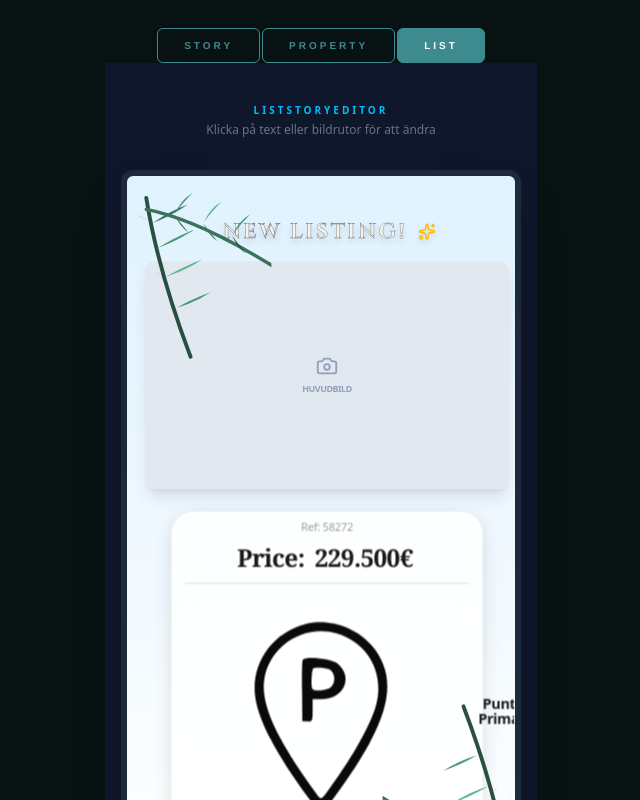
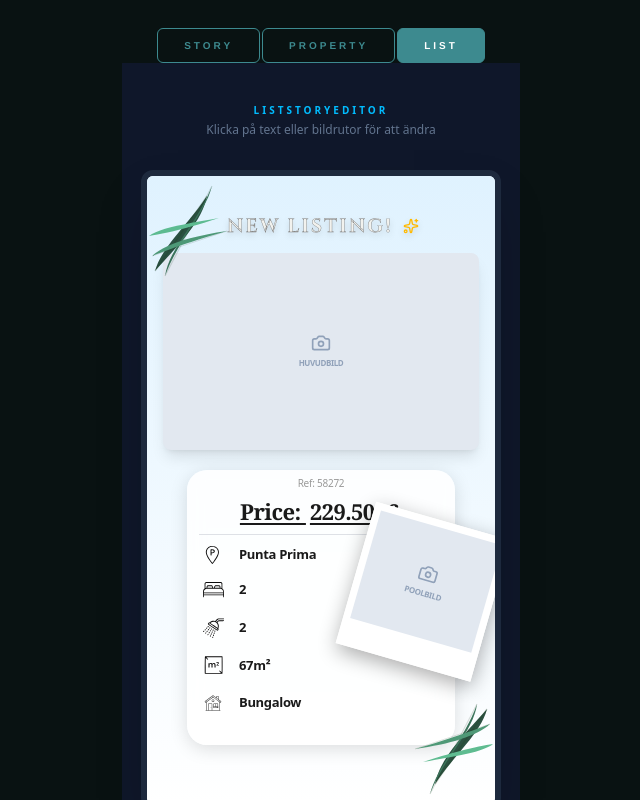
Before and after one commit to andre84o/instamall, a Next.js app: page / in a window 1280 px wide. Both pictures are taken after a click on the button "LIST". Shown: the top 800 px of the page, without its empty margins (319-959 px from the left). Built offline with nearby package versions, Linux system fonts and the light colour scheme.

Commit message:
Revert "feat: palm leaves, wider preview, polaroid lower, fix icon ratio & text alignment"
This reverts commit 3f56a70ca6c7f0b767161ccdd084fc43da0af317.

```diff
--- a/src/components/ListStoryEditor/index.tsx
+++ b/src/components/ListStoryEditor/index.tsx
@@ -28,75 +28,53 @@ function HouseIcon({ size = 18, className }: { size?: number; strokeWidth?: numb
   );
 }
 
-// ── Palm frond decorations (UI preview) ─────────────────────────────
-// Two fronds per component: one angled more downward, one more sideways.
-// Left leaflets extend off-canvas and are clipped by the card's overflow:hidden.
-function PalmDecorTopLeft() {
+// Tropical leaf SVG for UI preview – top-left corner
+function LeafDecorTopLeft() {
   return (
     <svg
-      width="130" height="165"
-      viewBox="-20 -20 150 185"
+      width="90" height="110"
+      viewBox="0 0 90 110"
       xmlns="http://www.w3.org/2000/svg"
       className="absolute top-0 left-0 z-20 pointer-events-none"
-      style={{ opacity: 0.93 }}
+      style={{ opacity: 0.92 }}
     >
-      {/* Frond 1 – stem going down-right from corner */}
-      <path d="M0,0 Q12,75 46,165" stroke="#1B4332" strokeWidth="4" fill="none" strokeLinecap="round"/>
-      {/* Right leaflets */}
-      <path d="M7,26 Q26,19 43,7 Q24,14 7,26Z" fill="#2D6A4F"/>
-      <path d="M12,52 Q32,45 50,33 Q31,40 12,52Z" fill="#40916C"/>
-      <path d="M20,82 Q40,76 58,64 Q39,71 20,82Z" fill="#52B788"/>
-      <path d="M32,114 Q50,109 67,98 Q49,104 32,114Z" fill="#40916C"/>
-      {/* Left leaflets (extend off edge – clipped) */}
-      <path d="M6,25 Q-11,18 -24,8 Q-13,17 6,25Z" fill="#1B4332"/>
-      <path d="M11,51 Q-7,44 -20,35 Q-9,43 11,51Z" fill="#2D6A4F"/>
-      <path d="M19,81 Q3,75 -10,67 Q1,74 19,81Z" fill="#1B4332"/>
-
-      {/* Frond 2 – stem going right from corner */}
-      <path d="M0,12 Q52,22 130,70" stroke="#2D6A4F" strokeWidth="3.5" fill="none" strokeLinecap="round"/>
-      {/* Upper leaflets */}
-      <path d="M30,16 Q36,2 48,-5 Q38,5 30,16Z" fill="#40916C"/>
-      <path d="M60,25 Q66,11 78,4 Q68,14 60,25Z" fill="#52B788"/>
-      <path d="M90,38 Q96,24 108,17 Q98,27 90,38Z" fill="#40916C"/>
-      {/* Lower leaflets */}
-      <path d="M29,17 Q35,30 44,36 Q36,27 29,17Z" fill="#2D6A4F"/>
-      <path d="M59,26 Q65,39 74,45 Q66,36 59,26Z" fill="#2D6A4F"/>
-      <path d="M89,39 Q95,52 104,58 Q96,49 89,39Z" fill="#1B4332"/>
+      {/* Leaf 1 – darkest, pointing up-right */}
+      <path d="M8,95 C15,70 40,50 60,20 C55,45 35,65 8,95 Z" fill="#1B4332" />
+      <line x1="8" y1="95" x2="60" y2="20" stroke="rgba(0,40,0,0.18)" strokeWidth="1.5" />
+      {/* Leaf 2 – medium, pointing up */}
+      <path d="M18,100 C22,72 50,48 65,10 C58,38 32,62 18,100 Z" fill="#2D6A4F" />
+      <line x1="18" y1="100" x2="65" y2="10" stroke="rgba(0,40,0,0.15)" strokeWidth="1.2" />
+      {/* Leaf 3 – lighter, pointing right */}
+      <path d="M5,80 C18,68 45,60 80,55 C55,62 25,72 5,80 Z" fill="#40916C" />
+      <line x1="5" y1="80" x2="80" y2="55" stroke="rgba(0,40,0,0.13)" strokeWidth="1" />
+      {/* Leaf 4 – lightest accent */}
+      <path d="M2,60 C12,52 38,48 72,42 C48,50 18,58 2,60 Z" fill="#52B788" />
     </svg>
   );
 }
 
-function PalmDecorBottomRight() {
+// Tropical leaf SVG for UI preview – bottom-right corner
+function LeafDecorBottomRight() {
   return (
     <svg
-      width="130" height="165"
-      viewBox="-20 -20 150 185"
+      width="90" height="110"
+      viewBox="0 0 90 110"
       xmlns="http://www.w3.org/2000/svg"
       className="absolute bottom-0 right-0 z-20 pointer-events-none"
-      style={{ opacity: 0.93, transform: "rotate(180deg)" }}
+      style={{ opacity: 0.92, transform: "rotate(180deg)" }}
     >
-      {/* Same paths as top-left – rotation mirrors into bottom-right corner */}
-      <path d="M0,0 Q12,75 46,165" stroke="#1B4332" strokeWidth="4" fill="none" strokeLinecap="round"/>
-      <path d="M7,26 Q26,19 43,7 Q24,14 7,26Z" fill="#2D6A4F"/>
-      <path d="M12,52 Q32,45 50,33 Q31,40 12,52Z" fill="#40916C"/>
-      <path d="M20,82 Q40,76 58,64 Q39,71 20,82Z" fill="#52B788"/>
-      <path d="M32,114 Q50,109 67,98 Q49,104 32,114Z" fill="#40916C"/>
-      <path d="M6,25 Q-11,18 -24,8 Q-13,17 6,25Z" fill="#1B4332"/>
-      <path d="M11,51 Q-7,44 -20,35 Q-9,43 11,51Z" fill="#2D6A4F"/>
-      <path d="M19,81 Q3,75 -10,67 Q1,74 19,81Z" fill="#1B4332"/>
-      <path d="M0,12 Q52,22 130,70" stroke="#2D6A4F" strokeWidth="3.5" fill="none" strokeLinecap="round"/>
-      <path d="M30,16 Q36,2 48,-5 Q38,5 30,16Z" fill="#40916C"/>
-      <path d="M60,25 Q66,11 78,4 Q68,14 60,25Z" fill="#52B788"/>
-      <path d="M90,38 Q96,24 108,17 Q98,27 90,38Z" fill="#40916C"/>
-      <path d="M29,17 Q35,30 44,36 Q36,27 29,17Z" fill="#2D6A4F"/>
-      <path d="M59,26 Q65,39 74,45 Q66,36 59,26Z" fill="#2D6A4F"/>
-      <path d="M89,39 Q95,52 104,58 Q96,49 89,39Z" fill="#1B4332"/>
+      <path d="M8,95 C15,70 40,50 60,20 C55,45 35,65 8,95 Z" fill="#1B4332" />
+      <line x1="8" y1="95" x2="60" y2="20" stroke="rgba(0,40,0,0.18)" strokeWidth="1.5" />
+      <path d="M18,100 C22,72 50,48 65,10 C58,38 32,62 18,100 Z" fill="#2D6A4F" />
+      <line x1="18" y1="100" x2="65" y2="10" stroke="rgba(0,40,0,0.15)" strokeWidth="1.2" />
+      <path d="M5,80 C18,68 45,60 80,55 C55,62 25,72 5,80 Z" fill="#40916C" />
+      <line x1="5" y1="80" x2="80" y2="55" stroke="rgba(0,40,0,0.13)" strokeWidth="1" />
+      <path d="M2,60 C12,52 38,48 72,42 C48,50 18,58 2,60 Z" fill="#52B788" />
     </svg>
   );
 }
 
-// Include Segoe UI for better Windows rendering consistency with browser UI
-const SS = "'Segoe UI','Helvetica Neue',Helvetica,Arial,sans-serif";
+const SS = "'Helvetica Neue',Helvetica,Arial,sans-serif";
 const SF = "Georgia,'Times New Roman',serif";
 
 // ── Editable Field ─────────────────────────────────────────────────
@@ -241,7 +219,7 @@ export default function ListStoryEditor() {
           await document.fonts.ready;
         }
       } catch (e) {
-        console.warn("Cinzel font load failed:", e);
+        console.warn("Cinzel font load failed, using serif fallback:", e);
       }
 
       const W = 1080, H = 1920;
@@ -274,66 +252,32 @@ export default function ListStoryEditor() {
         ctx.closePath();
       }
 
-      // ── Palm leaf helpers ──
-      // Draws a single narrow pointed leaflet from base (bx,by) to tip (tx,ty)
-      function drawLeaflet(bx: number, by: number, tx: number, ty: number, color: string) {
-        const dx = tx - bx, dy = ty - by;
-        const len = Math.sqrt(dx * dx + dy * dy);
-        if (len < 2) return;
-        const nx = -dy / len, ny = dx / len; // left normal
-        const halfW = len * 0.09;
-        const mx = (bx + tx) / 2, my = (by + ty) / 2;
-        ctx.beginPath();
-        ctx.moveTo(bx, by);
-        ctx.quadraticCurveTo(mx + nx * halfW, my + ny * halfW, tx, ty);
-        ctx.quadraticCurveTo(mx - nx * halfW, my - ny * halfW, bx, by);
-        ctx.closePath();
-        ctx.fillStyle = color;
-        ctx.fill();
-      }
-
-      // Draws a palm frond: curved stem with paired leaflets along it.
-      // Leaflets that extend off canvas are automatically clipped.
-      function drawPalmFrond(
-        sx: number, sy: number,    // stem start (near corner)
-        cpx: number, cpy: number,  // bezier control point
-        ex: number, ey: number,    // stem end (into image)
-        stemColor: string,
-        leftColor: string, rightColor: string,
-        stemW: number,
-        maxLeafLen: number,
-        numPairs: number,
-        alpha: number
+      // Helper: draw a single tropical leaf using bezier curves
+      function drawTropicalLeaf(
+        cx: number, cy: number,
+        len: number, wid: number,
+        angle: number,
+        color: string,
+        alpha = 0.93
       ) {
         ctx.save();
         ctx.globalAlpha = alpha;
-
-        // Stem
+        ctx.translate(cx, cy);
+        ctx.rotate(angle);
         ctx.beginPath();
-        ctx.moveTo(sx, sy);
-        ctx.quadraticCurveTo(cpx, cpy, ex, ey);
-        ctx.strokeStyle = stemColor;
-        ctx.lineWidth = stemW;
-        ctx.lineCap = "round";
+        ctx.moveTo(0, 0);
+        ctx.bezierCurveTo(-wid * 0.75, -len * 0.22, -wid, -len * 0.58, -wid * 0.25, -len);
+        ctx.bezierCurveTo(-wid * 0.08, -len * 1.04, wid * 0.08, -len * 1.04, wid * 0.25, -len);
+        ctx.bezierCurveTo(wid, -len * 0.58, wid * 0.75, -len * 0.22, 0, 0);
+        ctx.fillStyle = color;
+        ctx.fill();
+        // Center vein
+        ctx.beginPath();
+        ctx.moveTo(0, -8);
+        ctx.lineTo(0, -len + 10);
+        ctx.strokeStyle = "rgba(0,40,0,0.18)";
+        ctx.lineWidth = 5;
         ctx.stroke();
-
-        // Leaflet pairs at evenly-spaced t values along the bezier
-        for (let i = 1; i <= numPairs; i++) {
-          const t = i / (numPairs + 1);
-          // Point on quadratic bezier
-          const bx = (1-t)*(1-t)*sx + 2*(1-t)*t*cpx + t*t*ex;
-          const by = (1-t)*(1-t)*sy + 2*(1-t)*t*cpy + t*t*ey;
-          // Tangent direction
-          const tdx = 2*(1-t)*(cpx-sx) + 2*t*(ex-cpx);
-          const tdy = 2*(1-t)*(cpy-sy) + 2*t*(ey-cpy);
-          const tlen = Math.sqrt(tdx*tdx + tdy*tdy);
-          const nx = -tdy / tlen, ny = tdx / tlen; // left normal
-          // Leaf length: sinusoidal peak in the middle of the frond
-          const ll = maxLeafLen * (0.15 + 0.85 * Math.sin(t * Math.PI));
-
-          drawLeaflet(bx, by, bx + nx * ll, by + ny * ll, leftColor);
-          drawLeaflet(bx, by, bx - nx * ll, by - ny * ll, rightColor);
-        }
         ctx.restore();
       }
 
@@ -350,18 +294,19 @@ export default function ListStoryEditor() {
         ctx.globalAlpha = 1;
       }
 
-      // ── Palm fronds – top-left corner ──
-      // Frond 1: diagonal, going down-right
-      drawPalmFrond(0, 0, 80, 350, 210, 720, "#1B4332", "#2D6A4F", "#40916C", 22, 290, 5, 0.90);
-      // Frond 2: more horizontal, going right
-      drawPalmFrond(0, 50, 260, 130, 660, 290, "#2D6A4F", "#40916C", "#52B788", 18, 250, 5, 0.85);
-      // Frond 3: steeper, from top edge
-      drawPalmFrond(90, 0, 210, 210, 360, 600, "#40916C", "#52B788", "#74C69D", 15, 210, 4, 0.78);
+      // ── Tropical leaves – top-left corner ──
+      drawTropicalLeaf(20,  240, 320, 90, Math.PI * 0.08,  "#1B4332", 0.88);
+      drawTropicalLeaf(90,  200, 290, 78, Math.PI * 0.28,  "#2D6A4F", 0.90);
+      drawTropicalLeaf(180, 260, 260, 70, Math.PI * 0.48,  "#40916C", 0.88);
+      drawTropicalLeaf(55,  130, 230, 62, -Math.PI * 0.08, "#52B788", 0.82);
+      drawTropicalLeaf(130, 160, 200, 55,  Math.PI * 0.18, "#74C69D", 0.75);
 
-      // ── Palm fronds – bottom-right corner (mirrored) ──
-      drawPalmFrond(W, H, W-80, H-350, W-210, H-720, "#1B4332", "#2D6A4F", "#40916C", 22, 290, 5, 0.90);
-      drawPalmFrond(W, H-50, W-260, H-130, W-660, H-290, "#2D6A4F", "#40916C", "#52B788", 18, 250, 5, 0.85);
-      drawPalmFrond(W-90, H, W-210, H-210, W-360, H-600, "#40916C", "#52B788", "#74C69D", 15, 210, 4, 0.78);
+      // ── Tropical leaves – bottom-right corner ──
+      drawTropicalLeaf(W - 20,  H - 240, 320, 90, Math.PI + Math.PI * 0.08,  "#1B4332", 0.88);
+      drawTropicalLeaf(W - 90,  H - 200, 290, 78, Math.PI + Math.PI * 0.28,  "#2D6A4F", 0.90);
+      drawTropicalLeaf(W - 180, H - 260, 260, 70, Math.PI + Math.PI * 0.48,  "#40916C", 0.88);
+      drawTropicalLeaf(W - 55,  H - 130, 230, 62, Math.PI - Math.PI * 0.08,  "#52B788", 0.82);
+      drawTropicalLeaf(W - 130, H - 160, 200, 55, Math.PI + Math.PI * 0.18,  "#74C69D", 0.75);
 
       // ── Title "NEW LISTING!" with Cinzel ──
       const titleText = d.title.toUpperCase();
@@ -369,22 +314,29 @@ export default function ListStoryEditor() {
       const CINZEL = `Cinzel, ${SF}`;
 
       ctx.textAlign = "center";
+      // Measure title width to place emoji
       ctx.font = `bold 92px ${CINZEL}`;
       const titleMetricsW = ctx.measureText(titleText).width;
-      const titleCenterX = W / 2 - 50;
+      const titleCenterX = W / 2 - 50; // offset left to make room for emoji
 
+      // Drop shadow
       ctx.shadowColor = "rgba(0,0,0,0.25)";
       ctx.shadowBlur = 6;
       ctx.shadowOffsetX = 0;
       ctx.shadowOffsetY = 3;
+
+      // Fill: off-white
       ctx.fillStyle = "#F2F2EE";
       ctx.fillText(titleText, titleCenterX, titleY);
 
+      // Stroke: thin gray outline (no shadow on stroke)
       ctx.shadowBlur = 0; ctx.shadowOffsetY = 0;
       ctx.strokeStyle = "#7A7A7A";
       ctx.lineWidth = 1.5;
       ctx.strokeText(titleText, titleCenterX, titleY);
 
+      // Sparkle emoji ✨ after title
+      ctx.shadowBlur = 0;
       ctx.font = "68px serif";
       ctx.fillStyle = "#f59e0b";
       ctx.fillText("✨", titleCenterX + titleMetricsW / 2 + 36, titleY - 4);
@@ -408,7 +360,6 @@ export default function ListStoryEditor() {
       }
 
       // ── Info card: white semi-transparent, rounded 20px ──
-      // Position kept exactly as before
       const cardX = 100, cardW = W - 200;
       const cardY = heroY + heroH + 70;
       const cardH = 860;
@@ -427,33 +378,31 @@ export default function ListStoryEditor() {
       ctx.textAlign = "center";
       ctx.fillText(d.ref, cardX + cardW / 2, cardY + 62);
 
-      // ── Price – black, serif, NO underline ──
+      // ── Price – black, serif, underlined ──
       const priceText = "Price: " + d.price;
       ctx.font = `700 74px ${SF}`;
       ctx.fillStyle = "#1A1A1A";
       ctx.textAlign = "center";
       ctx.fillText(priceText, cardX + cardW / 2, cardY + 150);
+      // Manual underline
+      const priceMeasure = ctx.measureText(priceText);
+      const priceLineX = cardX + cardW / 2 - priceMeasure.width / 2;
+      ctx.fillStyle = "#1A1A1A";
+      ctx.fillRect(priceLineX, cardY + 160, priceMeasure.width, 3);
 
       // ── Divider ──
       ctx.fillStyle = "rgba(180,180,180,0.60)";
       ctx.fillRect(cardX + 30, cardY + 185, cardW - 60, 1.5);
 
-      // ── Stats rows: icons with natural aspect ratio, text vertically centered ──
+      // ── Stats rows: larger icons, bigger text, more line height ──
       const svgIconMap: Record<string, HTMLImageElement | null> = {
         pin: positionImg, bed: bedImg, bath: showerImg, square: sizeImg, home: houseImg,
       };
 
-      // Draw icon preserving natural aspect ratio at a fixed height
       function drawIcon(cx: number, cy: number, type: string) {
         const img = svgIconMap[type];
-        if (!img) return;
-        const iconH = 82;
-        // Use naturalWidth/naturalHeight to preserve aspect ratio; fall back to 1:1
-        const ratio = (img.naturalWidth > 0 && img.naturalHeight > 0)
-          ? img.naturalWidth / img.naturalHeight
-          : 1;
-        const iconW = iconH * ratio;
-        ctx.drawImage(img, cx - iconW / 2, cy - iconH / 2, iconW, iconH);
+        const sz = 68; // ~28-30px at 1/3 scale preview
+        if (img) ctx.drawImage(img, cx - sz / 2, cy - sz / 2, sz, sz);
       }
 
       const statsData = [
@@ -464,28 +413,25 @@ export default function ListStoryEditor() {
         { label: d.type,     iconType: "home" },
       ];
 
-      // Use textBaseline "middle" so text center aligns with icon center
       ctx.textAlign = "left";
-      ctx.textBaseline = "middle";
       let sy = cardY + 268;
       statsData.forEach(({ label, iconType }) => {
-        drawIcon(cardX + 62, sy, iconType);          // icon centered at sy
+        drawIcon(cardX + 58, sy - 8, iconType);
         ctx.font = `600 50px ${SS}`;
         ctx.fillStyle = "#1A1A1A";
-        ctx.fillText(label, cardX + 118, sy);        // text middle at sy
-        sy += 100;
+        ctx.fillText(label, cardX + 110, sy);
+        sy += 100; // 90-100px between rows
       });
-      ctx.textBaseline = "alphabetic"; // reset
 
-      // ── Polaroid (photo 2): positioned just below the divider ──
-      // polY set so the top of the frame is just below cardY+185 (the divider line)
+      // ── Polaroid (photo 2) – wider proportions, clear white border ──
       if (img2) {
         ctx.save();
         const frameW = 390, frameH = 470, pad = 14, bottomPad = 90;
-        const polX = cardX + cardW - 330, polY = cardY + 200;
+        const polX = cardX + cardW - 330, polY = cardY + 175;
         ctx.translate(polX, polY);
         ctx.rotate(8 * Math.PI / 180);
 
+        // Shadow behind polaroid
         ctx.shadowColor = "rgba(0,0,0,0.32)";
         ctx.shadowBlur = 32;
         ctx.shadowOffsetX = 4;
@@ -494,6 +440,7 @@ export default function ListStoryEditor() {
         ctx.fillRect(0, 0, frameW, frameH);
         ctx.shadowBlur = 0; ctx.shadowOffsetX = 0; ctx.shadowOffsetY = 0;
 
+        // Photo clipped inside the polaroid frame
         const pw = frameW - pad * 2, ph = frameH - pad - bottomPad;
         ctx.save();
         ctx.beginPath();
@@ -504,7 +451,8 @@ export default function ListStoryEditor() {
           img2,
           pad + (pw - img2.width * ps) / 2,
           pad + (ph - img2.height * ps) / 2,
-          img2.width * ps, img2.height * ps
+          img2.width * ps,
+          img2.height * ps
         );
         ctx.restore();
         ctx.restore();
@@ -542,31 +490,14 @@ export default function ListStoryEditor() {
         </p>
       </div>
 
-      {/*
-        ── Story Canvas ──
-        Outer div is 400×711px (wider than before).
-        Inner content is 360×640px scaled up via CSS transform to fill the outer shell.
-        This preserves all internal pixel values (padding, font sizes, etc.)
-        while making the visible preview card wider.
-      */}
+      {/* ── Story Canvas (1080x1920 ratio) ── */}
       <div
         id="story-canvas"
-        className="relative rounded-xl shadow-2xl border-[6px] border-slate-800"
-        style={{ width: "400px", height: "711px", overflow: "hidden" }}
+        className="relative w-[360px] h-[640px] bg-white rounded-xl shadow-2xl overflow-hidden border-[6px] border-slate-800"
       >
-        {/* Scaled inner shell – 360×640 scaled to 400×711 */}
-        <div style={{
-          width: "360px",
-          height: "640px",
-          transformOrigin: "top left",
-          transform: `scale(${400 / 360})`,
-          position: "absolute",
-          top: 0,
-          left: 0,
-        }}>
-          {/* Palm decorations */}
-          <PalmDecorTopLeft />
-          <PalmDecorBottomRight />
+        {/* Leaf decorations */}
+        <LeafDecorTopLeft />
+        <LeafDecorBottomRight />
 
         {/* Background: blurred photo 2 */}
         <div className="absolute inset-0 z-0">
@@ -580,7 +511,7 @@ export default function ListStoryEditor() {
           )}
         </div>
 
-          {/* Content layer */}
+        {/* Content Layer */}
         <div className="relative z-10 flex flex-col h-full">
           {/* Header – Cinzel, off-white, letter-spaced */}
           <div className="pt-9 pb-3 text-center">
@@ -612,7 +543,6 @@ export default function ListStoryEditor() {
           </div>
 
           {/* Info Card – white semi-transparent, rounded-2xl */}
-            {/* Position kept exactly as before */}
           <div className="px-10 mt-5 flex-1 pb-8">
             <div
               className="backdrop-blur-sm rounded-[20px] p-3 pt-[10px] pb-5 h-fit relative"
@@ -629,13 +559,15 @@ export default function ListStoryEditor() {
                 >
                   <Editable value={d.ref} onChange={set("ref")} />
                 </div>
-                  {/* Price – black, serif, NO underline */}
+                {/* Price – black, serif, underline */}
                 <div
                   className="font-bold tracking-tight"
                   style={{
                     fontFamily: SF,
                     fontSize: "22px",
                     color: "#1A1A1A",
+                    textDecoration: "underline",
+                    textUnderlineOffset: "3px",
                   }}
                 >
                   Price: <Editable value={d.price} onChange={set("price")} />
@@ -643,7 +575,7 @@ export default function ListStoryEditor() {
                 <div className="h-[0.8px] w-full bg-gray-300/70 my-1.5" />
               </div>
 
-                {/* Stats – icons 28px, text 13px, vertically centered */}
+              {/* Stats – larger icons, more spacing */}
               <div className="space-y-[10px] pb-2">
                 {[
                   { src: "/position-icon.svg", val: d.location, k: "location" as const },
@@ -654,13 +586,14 @@ export default function ListStoryEditor() {
                   <div key={i} className="flex items-center gap-2">
                     <img
                       src={item.src}
+                      width={28}
                       height={28}
                       style={{ objectFit: "contain", filter: "brightness(0) saturate(100%) invert(16%) sepia(0%) saturate(0%) hue-rotate(0deg) brightness(25%)" }}
                       alt=""
                       className="shrink-0"
                     />
                     <div
-                        className="font-semibold tracking-tight leading-none"
+                      className="font-semibold tracking-tight"
                       style={{ fontSize: "13px", color: "#1A1A1A" }}
                     >
                       <Editable value={item.val} onChange={set(item.k)} />
@@ -668,11 +601,9 @@ export default function ListStoryEditor() {
                   </div>
                 ))}
                 <div className="flex items-center gap-2">
-                    <span style={{ color: "#3A3A3A" }} className="shrink-0 flex">
-                      <HouseIcon size={28} />
-                    </span>
+                  <span style={{ color: "#3A3A3A" }} className="shrink-0 flex"><HouseIcon size={28} /></span>
                   <div
-                      className="font-semibold tracking-tight leading-none"
+                    className="font-semibold tracking-tight"
                     style={{ fontSize: "13px", color: "#1A1A1A" }}
                   >
                     <Editable value={d.type} onChange={set("type")} />
@@ -680,12 +611,12 @@ export default function ListStoryEditor() {
                 </div>
               </div>
 
-                {/* Polaroid (P2) – positioned below the divider line */}
+              {/* Polaroid (P2) – wider, clearer border */}
               <div
-                  className="absolute bg-white z-30"
+                className="absolute bg-white shadow-2xl transform rotate-[8deg] z-30"
                 style={{
                   right: "-28px",
-                    top: "62%",
+                  top: "44%",
                   transform: "translateY(-50%) rotate(8deg)",
                   padding: "5px",
                   paddingBottom: "26px",
@@ -700,7 +631,6 @@ export default function ListStoryEditor() {
                   label="Poolbild"
                   className="w-full h-[112px]"
                 />
-                </div>
               </div>
             </div>
           </div>
```
Lines whose indentation alone changed are shown as unchanged.
